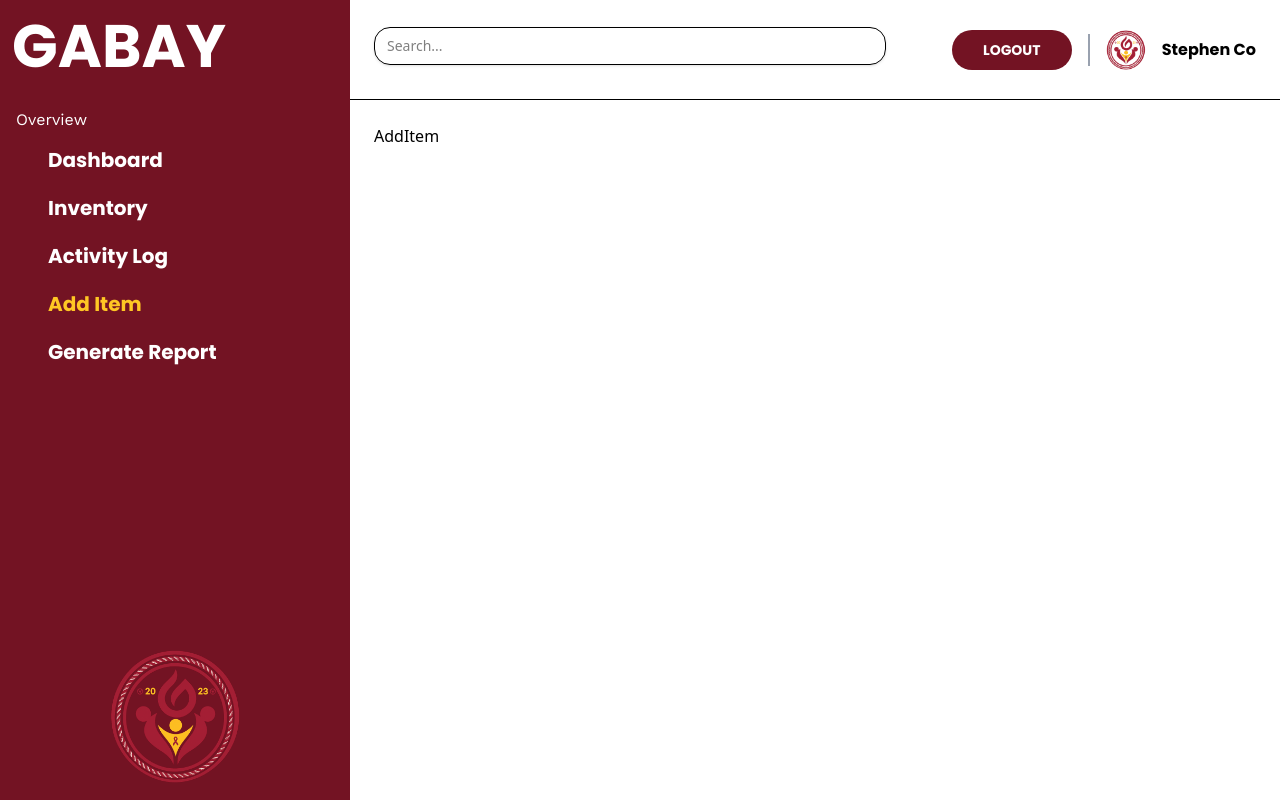
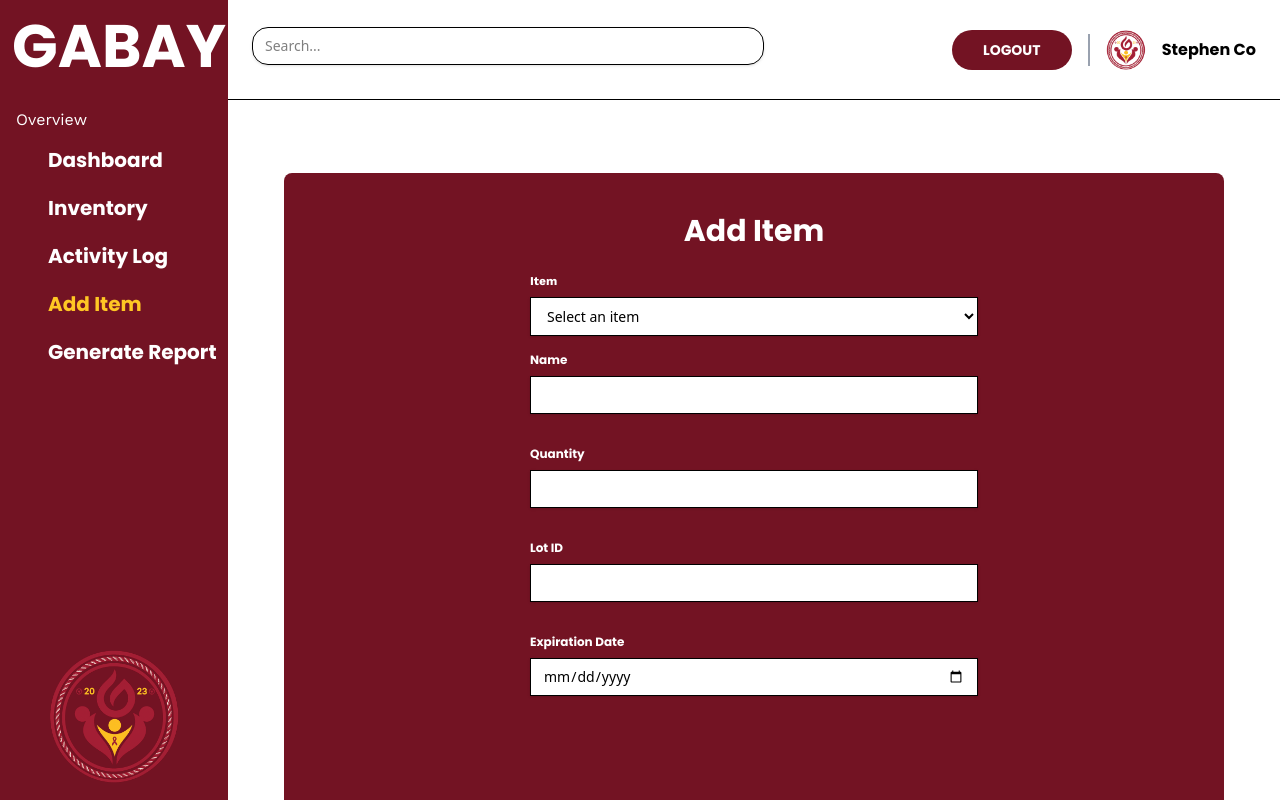
Before and after one commit to qu1r0ra/gabay-inventory-system, a React (Vite) app: page /add-item in a window 1280 px wide. Both pictures are taken after typing "Sample", "Sample123" into the empty fields and a click on the button "LOGIN". Built offline with nearby package versions, Linux system fonts and the light colour scheme.

Commit message:
feat(#6): create Add Item page

```diff
--- a/src/pages/AddItem.tsx
+++ b/src/pages/AddItem.tsx
@@ -1,9 +1,13 @@
 // ! Blank
+
+import AddItemForm from "../components/AddItemForm"
 
 function AddItem() {
     return (
         <>
-            <p>AddItem</p>
+            <div className="flex justify-center min-h-screen p-4 flex-col items-center">
+                <AddItemForm/>
+            </div>
         </>
     )
 }
```
